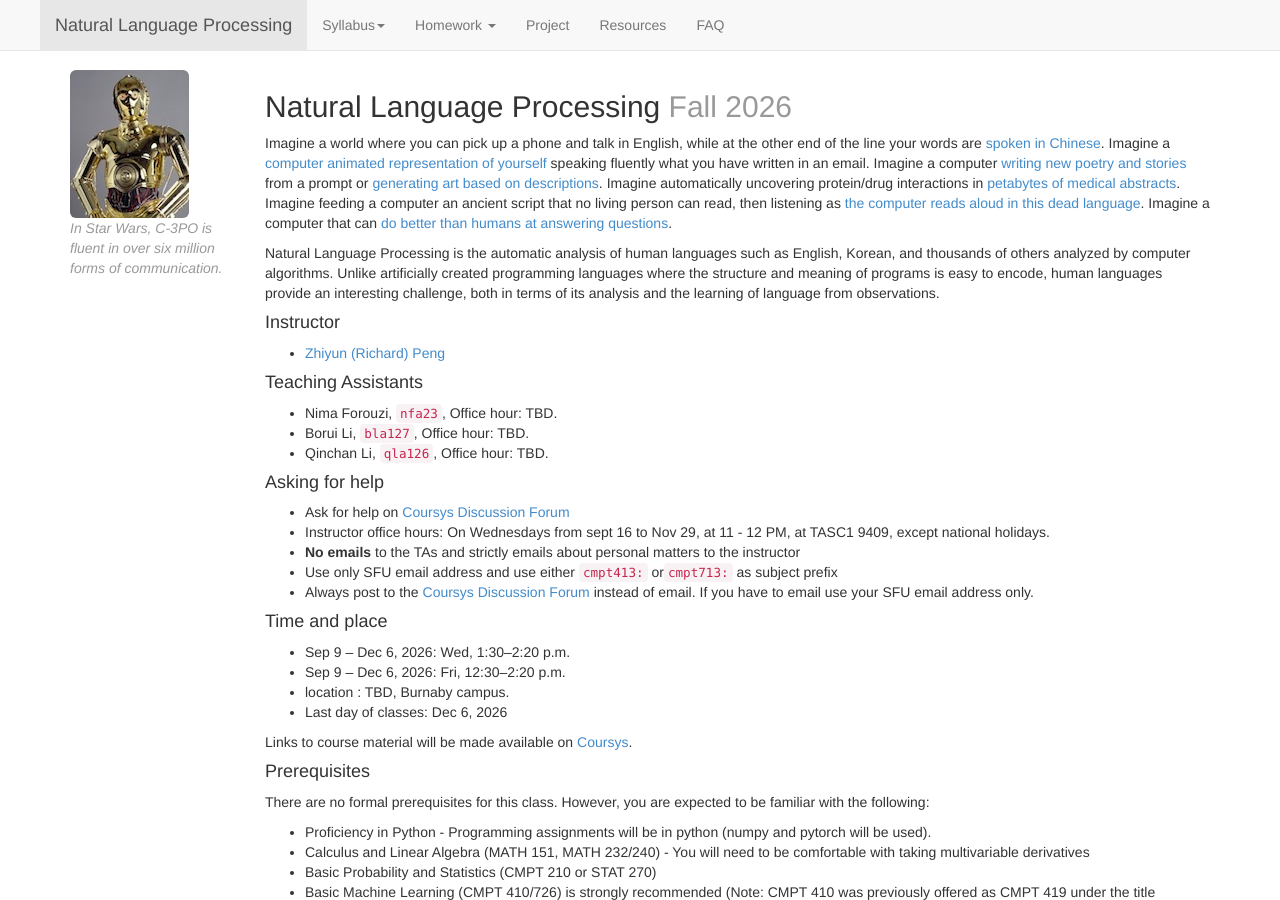
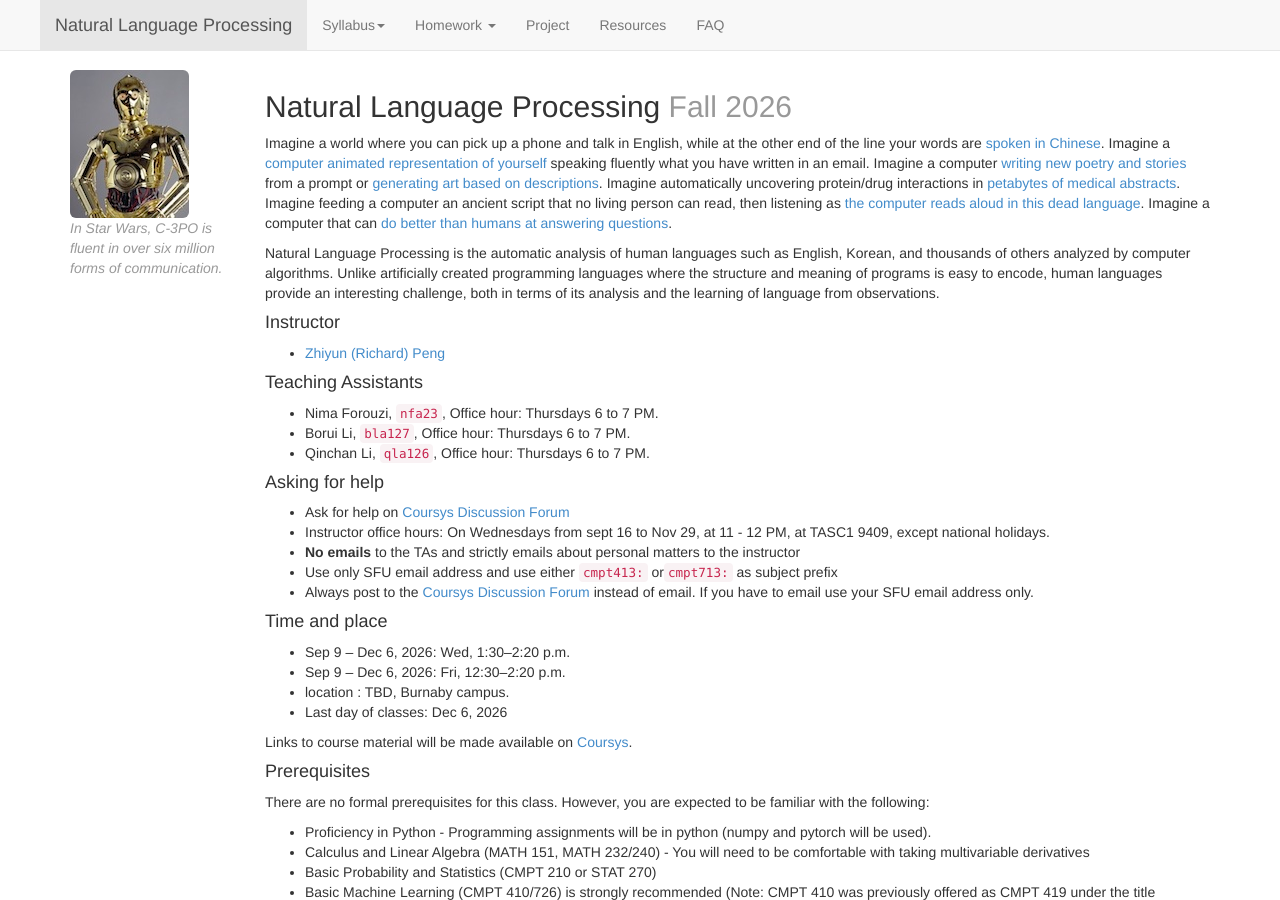
Before and after one commit to zhiyunrichardpeng/nlp-class, a Jekyll site: the page built from index.md, in a window 1280 px wide and 900 px high. Built offline with Jekyll 4.4.1, drawn with Linux system fonts in a browser that asks for light colours; nearby versions of some CDN libraries.

Commit message:
Update TA office hours

```diff
--- a/_config.yml
+++ b/_config.yml
@@ -15,13 +15,13 @@ officehour: "On Wednesdays from sept 16 to Nov 29, at 11 - 12 PM, at TASC1 9409,
 tas:
   - name: "Nima Forouzi"
     email: nfa23
-    officehour: "TBD"
+    officehour: "Thursdays 6 to 7 PM"
   - name: "Borui Li"
     email: bla127
-    officehour: "TBD"
+    officehour: "Thursdays 6 to 7 PM"
   - name: "Qinchan Li"
     email: qla126
-    officehour: "TBD"
+    officehour: "Thursdays 6 to 7 PM"
 
 tutorials:
   - tutorial: "0"
```
